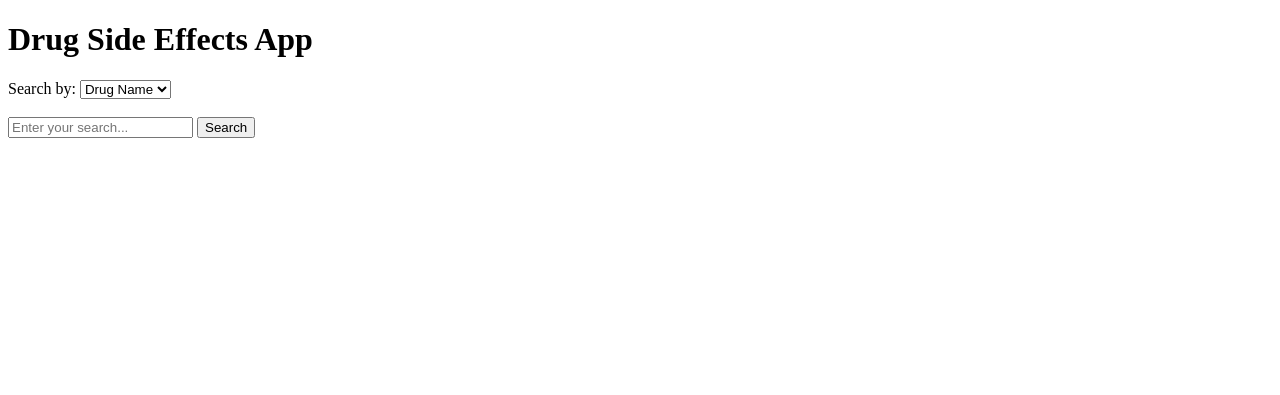
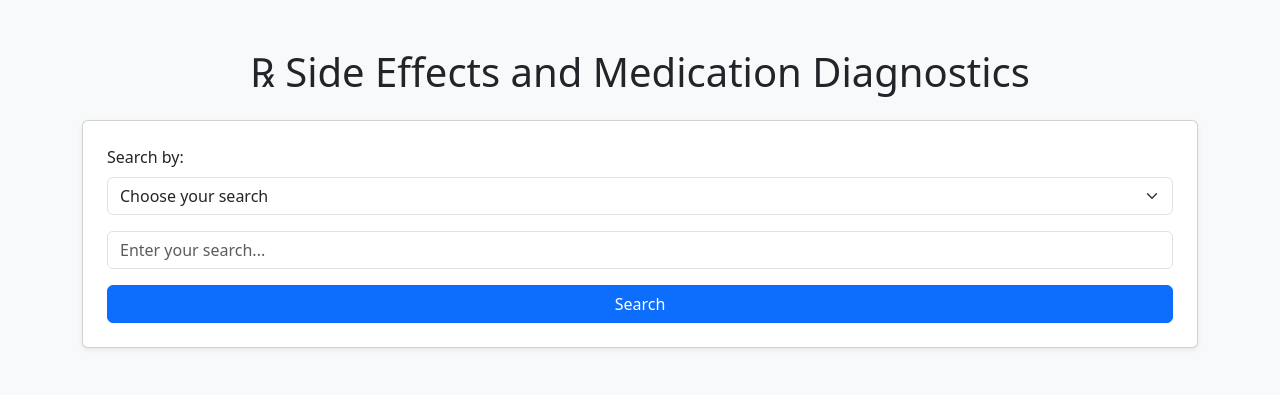
Before and after one commit to Kristel-mari/drug-side-effects-app, a Flask app: page / in a window 1280 px wide. Shown: the top 395 px of the page. Run offline with Flask 3, Linux system fonts and the light colour scheme; parts of the project's set-up code (start-up, migrations or seed data) failed here and were passed over.

Commit message:
Update index.html
Used bootstrap for new UX styling. Renamed app. Made the style more professional and simpler.

```diff
--- a/templates/index.html
+++ b/templates/index.html
@@ -1,39 +1,64 @@
 <!DOCTYPE html>
-<html>
+<html lang="en">
 <head>
+    <meta charset="UTF-8">
     <title>Drug Side Effects Lookup</title>
+    <link href="https://cdn.jsdelivr.net/npm/bootstrap@5.3.3/dist/css/bootstrap.min.css" rel="stylesheet">
 </head>
-<body>
-    <h1>Drug Side Effects App</h1>
+<body class="bg-light">
 
-    <form method="POST">
-        <label for="search_type">Search by:</label>
-        <select name="search_type" id="search_type">
-            <option value="drug">Drug Name</option>
-            <option value="condition">Condition</option>
-        </select><br><br>
+<div class="container py-5">
+    <h1 class="mb-4 text-center">℞ Side Effects and Medication Diagnostics</h1>
 
-        <input type="text" name="query" placeholder="Enter your search..." required>
-        <button type="submit">Search</button>
+    <form method="POST" class="card p-4 shadow-sm">
+        <div class="mb-3">
+            <label for="search_type" class="form-label">Search by:</label>
+            <select name="search_type" id="search_type" class="form-select" required>
+                <option value="" disabled selected>Choose your search</option>
+                <option value="drug">Drug Name</option>
+                <option value="condition">Condition</option>
+            </select>
+        </div>
+
+        <div class="mb-3">
+            <input type="text" name="query" class="form-control" placeholder="Enter your search..." required>
+        </div>
+
+        <button type="submit" class="btn btn-primary w-100">Search</button>
     </form>
 
     {% if result %}
+    <div class="mt-5">
         <h2>Results:</h2>
         {% if query_type == "side_effects" %}
-            <ul>
+        <div class="row row-cols-1 g-4 mt-3">
+            {% for item in result %}
+            <div class="col">
+                <div class="card shadow-sm">
+                    <div class="card-body">
+                        <h5 class="card-title text-primary">{{ item['drug_name'] }}</h5>
+                        <p class="card-text"><strong>Side Effects:</strong> {{ item['side_effects'] }}</p>
+                    </div>
+                </div>
+            </div>
+            {% endfor %}
+        </div>
+
+        {% elif query_type == "drugs" %}
+            <ul class="list-group mt-3">
                 {% for item in result %}
-                    <li><strong>{{ item['drug_name'] }}</strong> ({{ item['medical_condition'] }}) — {{ item['side_effects'] }}</li>
-                {% endfor %}
-            </ul>
-        {% elif query_type == "drugs" %}
-            <ul>
-                {% for item in result %}
-                    <li><strong>{{ item['drug_name'] }}</strong> for {{ item['medical_condition'] }}</li>
+                <li class="list-group-item">
+                    <strong>{{ item['drug_name'] }}</strong> for {{ item['medical_condition'] }}
+                </li>
                 {% endfor %}
             </ul>
         {% else %}
-            <p>{{ result }}</p>
+            <p class="alert alert-info mt-3">{{ result }}</p>
         {% endif %}
+    </div>
     {% endif %}
+</div>
+
+<script src="https://cdn.jsdelivr.net/npm/bootstrap@5.3.3/dist/js/bootstrap.bundle.min.js"></script>
 </body>
 </html>
```
